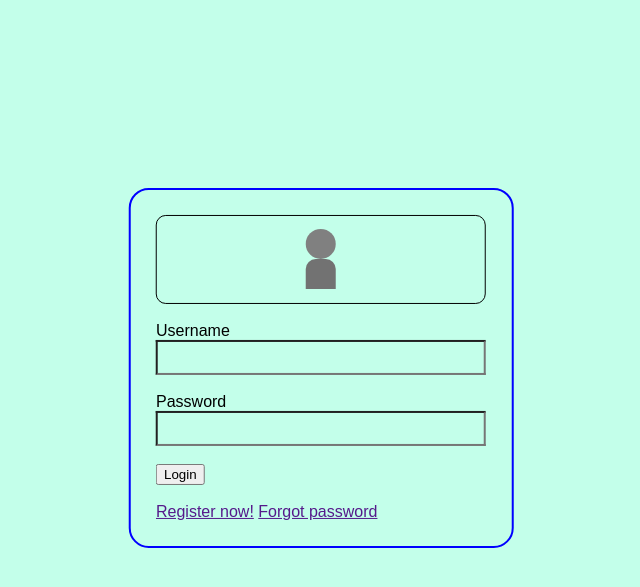
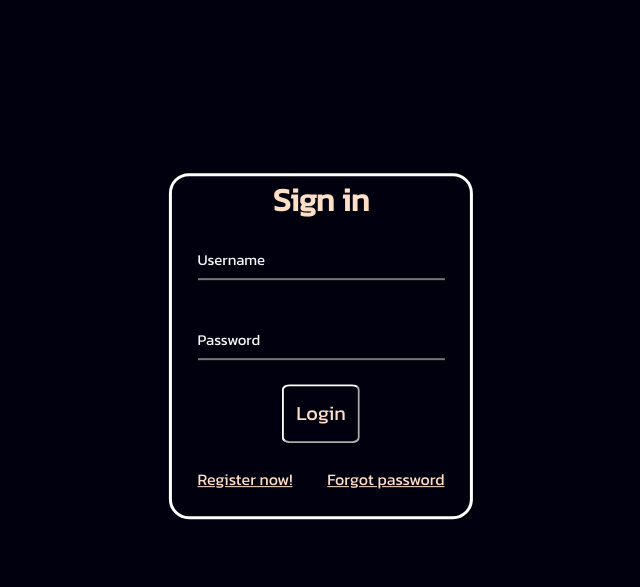
Before and after one commit to Sass404/login_form, a PHP site: page /index.html in a window 1280 px wide. Shown: the top 587 px of the page, without its empty margins (319-959 px from the left). Run offline with PHP 8.4, Linux system fonts and the light colour scheme.

Commit message:
implementazione competenze utili

```diff
--- /dev/null
+++ b/login/connect.php
@@ -0,0 +1,3 @@
+<?php
+    $c = mysqli_connect('localhost', 'root', 'ochim15.', 'rubrica');
+?>
--- a/login/index.html
+++ b/login/index.html
@@ -1,43 +1,34 @@
 <!DOCTYPE html>
 <html>
     <head>
-        <title>login_interface</title>
+        <title>login</title>
         <link rel="stylesheet" href="style.css">
         <meta charset="UTF-8">
         <link rel="preconnect" href="https://fonts.googleapis.com">
         <link rel="preconnect" href="https://fonts.gstatic.com" crossorigin>
         <link href="https://fonts.googleapis.com/css2?family=Kanit&display=swap" rel="stylesheet">
+        <link rel="icon" href="img/favicon.ico">
     </head>
     <body>
         <div class="conteiner">
             <div class="conteiner" id="content">
-                <div id="profilo">
-                    <div id="testa">
-                        <div id="occhi"></div>
-                        <div id="naso"></div>
-                        <div id="bocca"></div>
-                    </div>
-                    <div id="corpo">
-                        <div id="camicia">
-                            <div id="cravatta"></div>
-                        </div>
-                    </div>
-                </div>
+                <h1>Sign in</h1>
                 <br>
-                <label>Username</label>
                 <form>
+                    <span class="direttive">Username</span>
                     <input type="text" class="input" id="username">
+                    <br>
+                    <br>
+                    <span class="direttive">Password</span>
+                    <input type="password" class="input" id="password">
                 </form>
                 <br>
-                <label>Password</label>
-                <input type="password" class="input" id="password">
-                <br>
-                <button>Login</button>
+                <button id="login" >Login</button>
                 <br>
                 <br>
                 <div id="link">
-                    <a href="">Register now!</a>
-                    <a href="">Forgot password</a>
+                    <a href="#">Register now!</a>
+                    <a href="#">Forgot password</a>
                 </div>
             </div>
         </div>
--- a/login/style.css
+++ b/login/style.css
@@ -1,9 +1,13 @@
 *{
-    font-family: sans-serif;
+    box-sizing: border-box;
+    margin: 0%;
+    padding: 0%;
+    font-family: 'Kanit', sans-serif;
+    color: rgb(255, 222, 198);
 }
 
 body{
-    background-color: rgba(127, 255, 212, 0.468);
+    background-color: rgb(1, 0, 15);
 }
 
 .conteiner{
@@ -16,47 +20,58 @@ body{
     left: 50%;
     transform: translate(-50%, 50%);
     padding: 2%;
-    border-width: 2px;
+    padding-top: 0%;
+    border-width: 3px;
     border-style: solid;
-    border-color: blue;
+    border-color: white;
     border-radius: 20px;
 }
 
-#profilo{
-    display: grid;
-    place-items: center;
-    border-width: 1px;
-    border-style: solid;
-    border-color: black;
-    border-radius: 10px;
-    padding: 4%;
+h1{
+    text-align: center;
 }
 
-#testa{
-    background-color: rgb(128, 128, 128);
-    height: 30px;
-    width: 30px;
-    border-radius: 15px;
+.direttive{
+    font-size: 15px;
+    color: whitesmoke;
+    position: absolute;
 }
 
-#corpo{
-    background-color: rgb(114, 114, 114);
-    height: 30px;
-    width: 30px;
-    border-top-left-radius: 10px;
-    border-top-right-radius: 10px;
+.direttive:focus, .direttive:empty{
+    transform: translateY(10px);
 }
 
 .input{
     background-color: transparent;
     display: block;
-    font-size: 25px;
+    font-size: 20px;
+    outline: none;
+    border-top: none;
+    border-left: none;
+    border-right: none;
+    transition: 500ms;
 }
 
 #username{
-    color: darkred;
+    color: whitesmoke;
 }
 
 #password{
-    color: green;
+    color: whitesmoke;
 }
+
+#login{
+    position: relative;
+    left: 50%;
+    transform: translate(-50%);
+    font-size: 20px;
+    padding: 5%;
+    border-color: white;
+    border-radius: 10%;
+    background-color: transparent;
+}
+
+#link{
+    display: flex;
+    justify-content: space-between;
+}
```
Also changed, not shown: login/Utente.sql (added, +10 -0 lines), login/index.php (added, +55 -0 lines).
